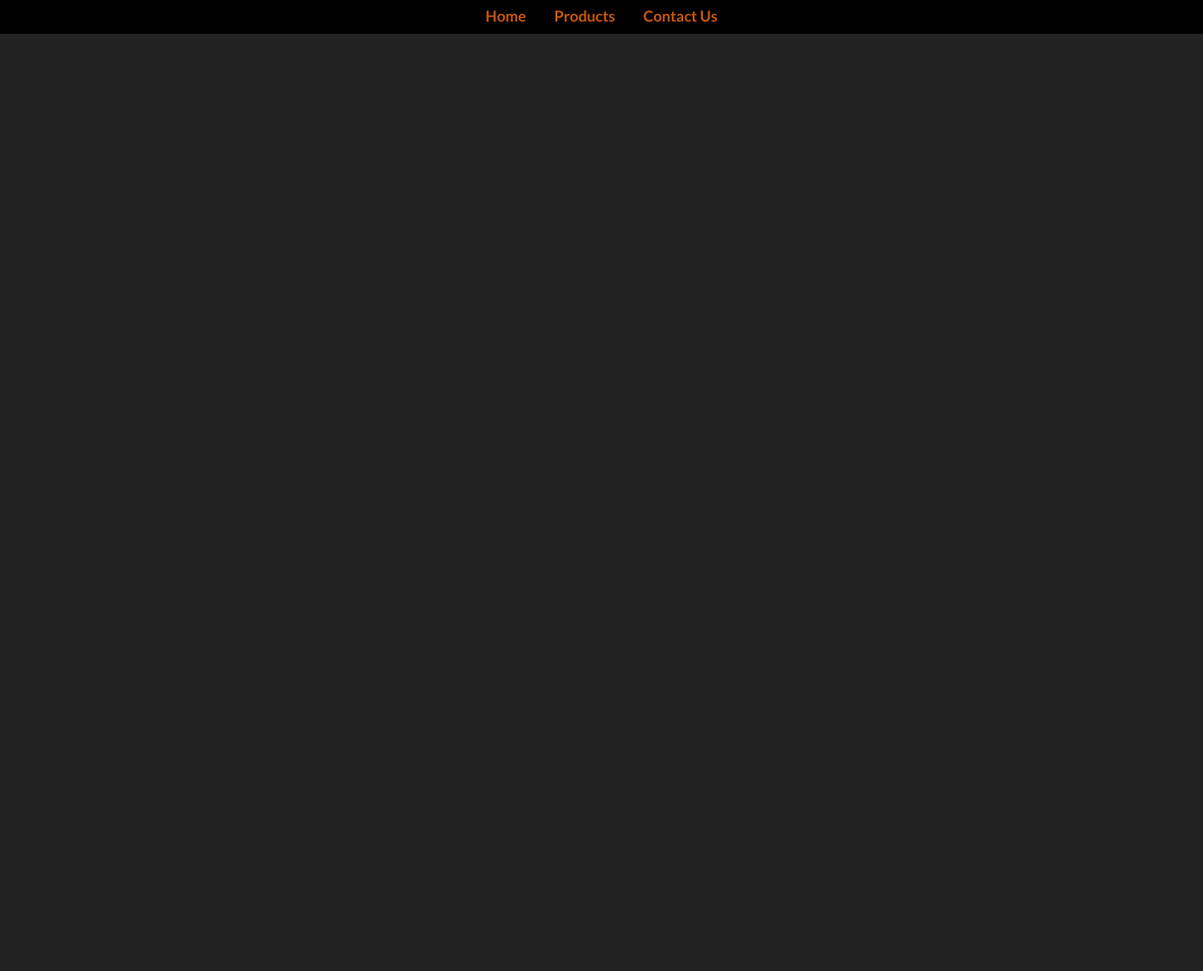
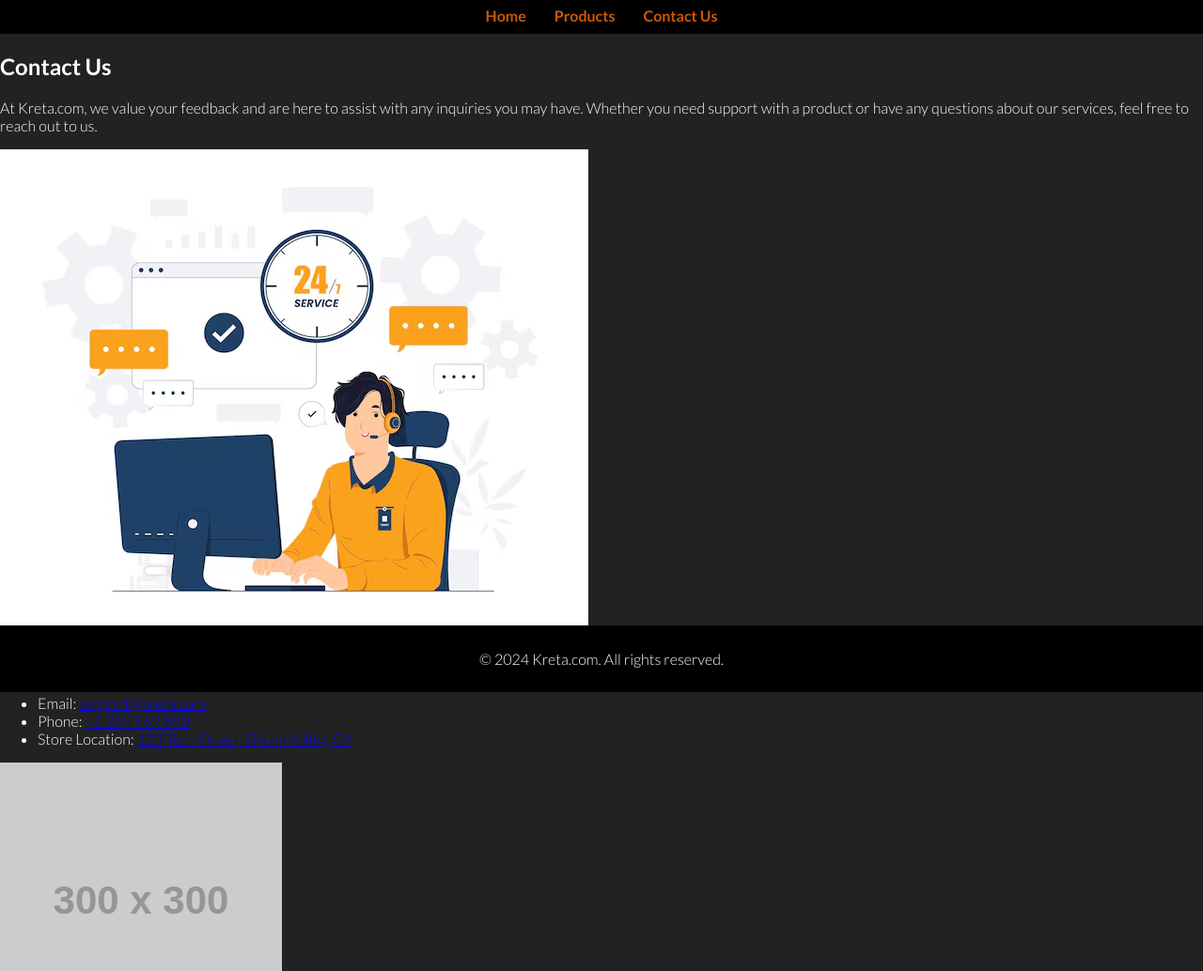
Before and after one commit to Shornaaa/MIS455-Practical_MID, a plain HTML site: page contact.html in a window 1280 px wide. Shown: the part 63-1097 px from the top of the page at 94% size. Before the commit the page ends 800 px from the top, so only its background shows below. Drawn offline with Linux system fonts and the light colour scheme; placeholder pictures from the web are drawn by us.

Commit message:
first commit

```diff
--- a/contact.html
+++ b/contact.html
@@ -24,7 +24,27 @@
         </ul>
     </nav>
 </header>
+<main>
+        <div class="contact-content">
+            <h2>Contact Us</h2>
+            <p>At Kreta.com, we value your feedback and are here to assist with any inquiries you may have. Whether you need support with a product or have any questions about our services, feel free to reach out to us.</p>
+            <img src="Contact us.avif" alt="Contact Image">
+            <p>You can contact us through the following methods:</p>
+            <ul>
+                <li>Email: <a href="mailto:support@kreta.com">support@kreta.com</a></li>
+                <li>Phone: <a href="tel:+1234567890">+1 234 567 890</a></li>
+                <li>Store Location: <a href="https://goo.gl/maps/XYZ123" target="_blank">123 Tech Street, Silicon Valley, CA</a></li>
+            </ul>
+            <img src="https://via.placeholder.com/300" alt="Store Location">
+            <div class="map">
+                <iframe src="https://www.google.com/maps/embed?pb=!1m18!1m12!1m3!1d3162.8968459576665!2d-122.0842490846883!3d37.42206587982539!2m3!1f0!2f0!3f0!3m2!1i1024!2i768!4f13.1!3m3!1m2!1s0x808fba0e6a4f2fd1%3A0x3b0b0b0b0b0b0b0b!2sGoogleplex!5e0!3m2!1sen!2sus!4v1632976348052!5m2!1sen!2sus" width="600" height="450" style="border:0;" allowfullscreen="" loading="lazy"></iframe>
+            </div>
+        </div>
+    </main>
 
+    <footer>
+        <p>&copy; 2024 Kreta.com. All rights reserved.</p>
+    </footer>
 </div>
 </body>
 </html>
```
Also changed, not shown: Contact us.avif (added), Email.png (added).
